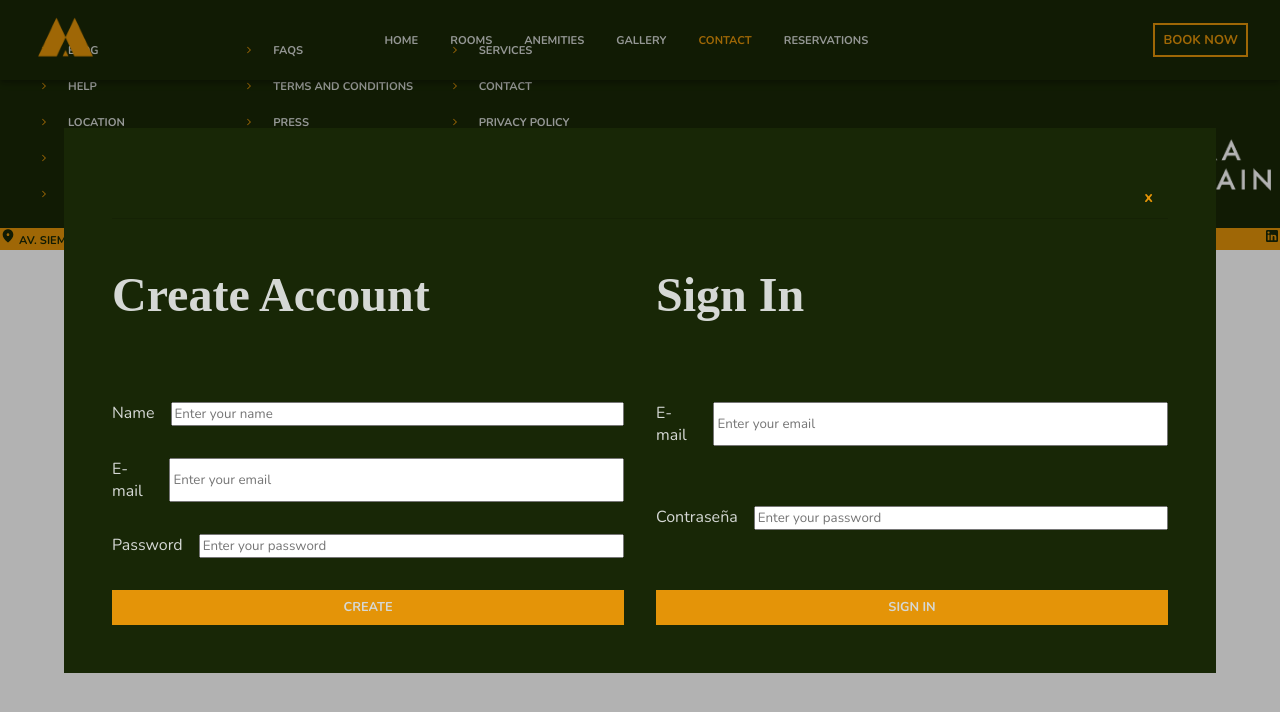
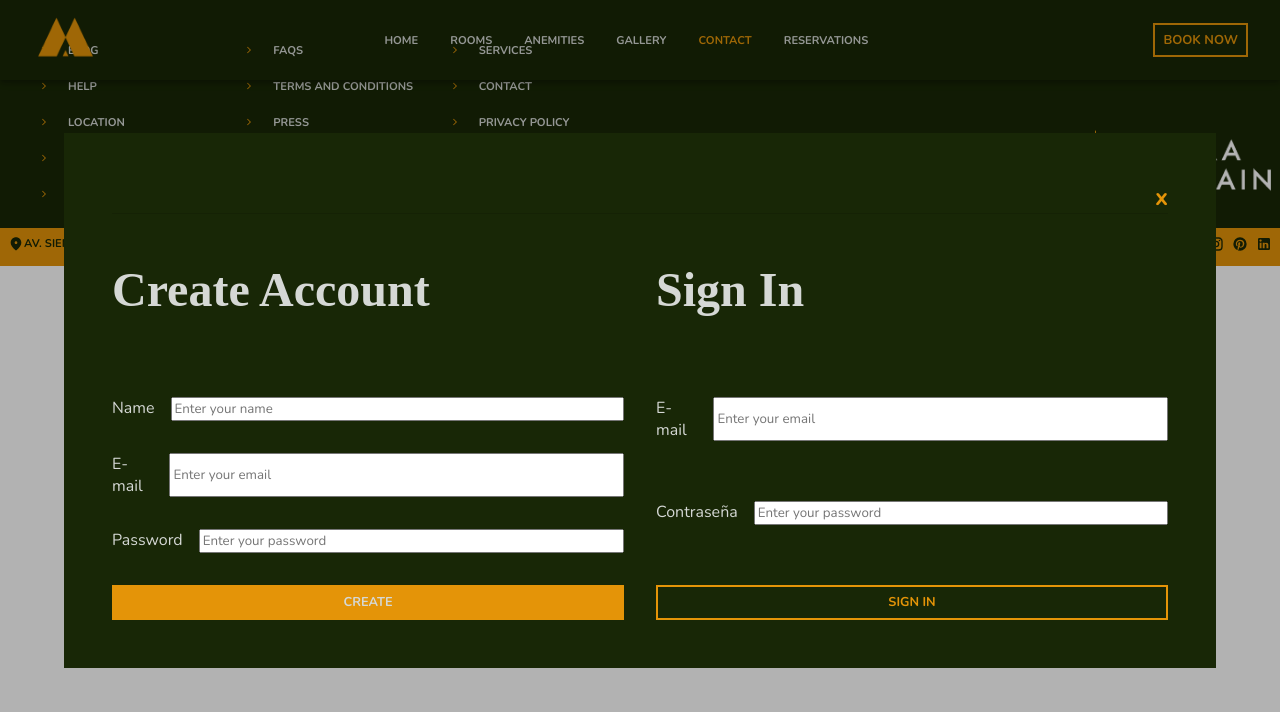
Before and after one commit to belen-ruiz/hotel-app, a React (Create React App) app: page /contact in a window 1280 px wide. Shown: the top 712 px of the page. Built offline with nearby package versions, Linux system fonts and the light colour scheme; a web font is replaced by a local one.

Commit message:
about us ok

```diff
--- a/src/components/modals/BookNow.jsx
+++ /dev/null
@@ -1,43 +0,0 @@
-import React from 'react'
-import { Link } from "react-router-dom";
-import { useUsersContext } from '../../context/UserProvider';
-import { BtnContained } from '../buttons/Buttons';
-
-
-// como el add to cart
-export const BookNow = () => {
-
-    const { handleChange, handleSubmit, } = useUsersContext()
-    const inputs = [
-        { label: "Nombre", name: "nombre", type: "text"},
-        { label: "E-mail", name: "email", type: "email" },
-        { label: "Password", name: "password", type: "password" },
-        { label: "Acepto terminos y condiciones", name: "conditions", type: "checkbox" }
-    ];
-
-
-  return (
-    <div className="modal-container">
-            <div className="modal-view">
-                <div className="modal-header">
-                    <div className="modal-title">
-                        <div  className="btn-close"onClick={() => window.history.go(-1)}>
-                            x
-                        </div>
-                    </div>
-                </div>
-
-
-                <div className="modal-content">
-                    <h5>Room Info</h5>
-                    <p>You have selected room: </p>
-
-
-
-                </div>
-
-
-            </div>
-        </div>
-  )
-}
--- a/src/components/modals/Contact.jsx
+++ b/src/components/modals/Contact.jsx
@@ -1,9 +1,7 @@
-import { Divider } from "@mui/material";
-import { Stack, Box } from "@mui/material";
 import React from "react";
-import { Link } from "react-router-dom";
+import { Stack, Box, Divider } from "@mui/material";
 import { useUsersContext } from "../../context/UserProvider";
-import { BtnContained } from "../buttons/Buttons";
+import { BtnContained, BtnOutlined } from "../buttons/Buttons";
 
 export const Contact = () => {
     const { handleChange, handleSubmit } = useUsersContext();
@@ -77,7 +75,7 @@ export const Contact = () => {
                                     />
                                 </Box>
                             ))}
-                            <BtnContained text="sign in" />
+                            <BtnOutlined text="sign in" />
                         </form>
                     </Stack>
                 </Box>
--- a/src/components/sections/footer/Banner.jsx
+++ b/src/components/sections/footer/Banner.jsx
@@ -30,21 +30,23 @@ export const socialmedia = [
 export const Banner = () => {
     return (
             <Box
-                className="btn-box green orange-bc">
+                className="btn-box green orange-bc p-05">
                 {/* contact  */}
                 {contact.map((data) => (
-                    <Box className="a-center block-font"
+                    <Box className="d-flex block-font"
                         key={data.text}  >
                         {data.icon} <span>{data.text}</span>
                     </Box>
                 ))}
 
                 {/* social media  */}
-                {socialmedia.map((data) => (
-                    <Box key={data} className="fs-1">
-                        {data}
-                    </Box>
-                ))}
+                <Box className="item-databox" >
+                    {socialmedia.map((data) => (
+                        <Box key={data}>
+                            {data}
+                        </Box>
+                    ))}
+                </Box>
             </Box>
     );
 };
--- a/src/components/sections/header/Navbar.jsx
+++ b/src/components/sections/header/Navbar.jsx
@@ -121,7 +121,7 @@ export const Navbar = () => {
                     </Box>
 
                     {/* booknow */}
-                    <BtnOutlined link="book-now" text="book now" />
+                    <BtnOutlined link="contact" text="book now" />
                 </Fade>
             </Toolbar>
         </AppBar>
--- a/src/components/sections/search/SearchBar.jsx
+++ b/src/components/sections/search/SearchBar.jsx
@@ -90,7 +90,7 @@ export const SearchBar = ({
                                             {/* arrow */}
                                             <Box>
                                                 <Input
-                                                    className="white"
+                                                    className="green"
                                                     id={elem.id}
                                                     size="small"
                                                     value={
--- a/src/router/Router.jsx
+++ b/src/router/Router.jsx
@@ -3,7 +3,6 @@ import { Error404 } from '../pages/Error404'
 import { Home } from '../pages/Home'
 import { Rooms } from '../pages/Rooms'
 import { RoomDetails } from '../pages/RoomDetails'
-import { BookNow } from '../components/modals/BookNow'
 import { Contact } from '../components/modals/Contact'
 
 
@@ -58,12 +57,6 @@ export const allRoutes = () => {
             element: <Home />
         },
         {
-            path:"/book-now",
-            label: "book-now",
-            exact: true,
-            element: <BookNow />
-        },
-        {
             path:"/contact",
             label: "contact",
             exact: true,
--- a/src/styles/components.css
+++ b/src/styles/components.css
@@ -203,11 +203,9 @@ height: 32px;
 
 
 .btn-close {
+  font-size: 1.5rem;
   border: none;
-  background: none;
   font-weight: bold;
-  padding: 10px 15px;
-  border-radius: 3px;
   cursor: pointer;
   color: #e49408;
 }
--- a/src/styles/display.css
+++ b/src/styles/display.css
@@ -19,10 +19,13 @@
 
 
   /* gutters */
+  .p-05 {
+    padding: 0.5rem;
+  }
+
   .p-lg {
   padding: 5rem 2rem;
   }
-
 
 
   .g-sm {
```
